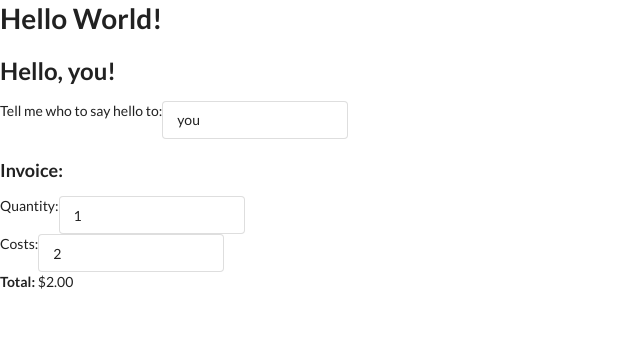
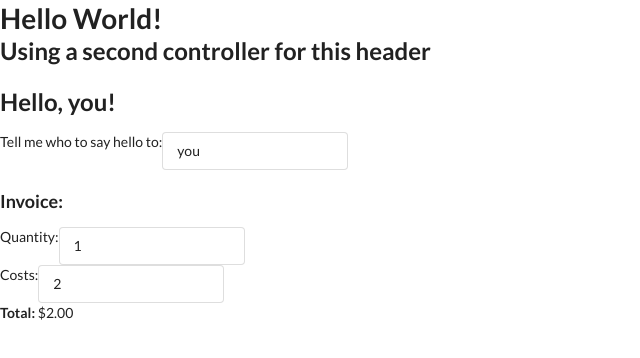
Before and after one commit to tfbirk/angular-hello-world, a website: page index.html in a window 1280 px wide. Shown: the whole page, without its empty margins (0-640 px from the left). Drawn offline with nearby package versions, Linux system fonts and the light colour scheme.

Commit message:
multiple controller example

```diff
--- a/app.js
+++ b/app.js
@@ -2,3 +2,6 @@ var app = angular.module("app", []);
 app.controller("HelloWorldCtrl", function($scope) {
   $scope.message = "Hello World!";
 });
+app.controller("SecondCtrl", function($scope) {
+  $scope.second_msg = "Using a second controller for this header";
+});
--- a/index.html
+++ b/index.html
@@ -11,6 +11,10 @@
         <!--Hello World-->
         <div>
             <h1 ng-controller="HelloWorldCtrl">{{message}}</h1>
+        </div>
+
+        <div>
+            <h2 ng-controller="SecondCtrl">{{second_msg}}</h1>
         </div>
 
         <!--Hello You-->
```
